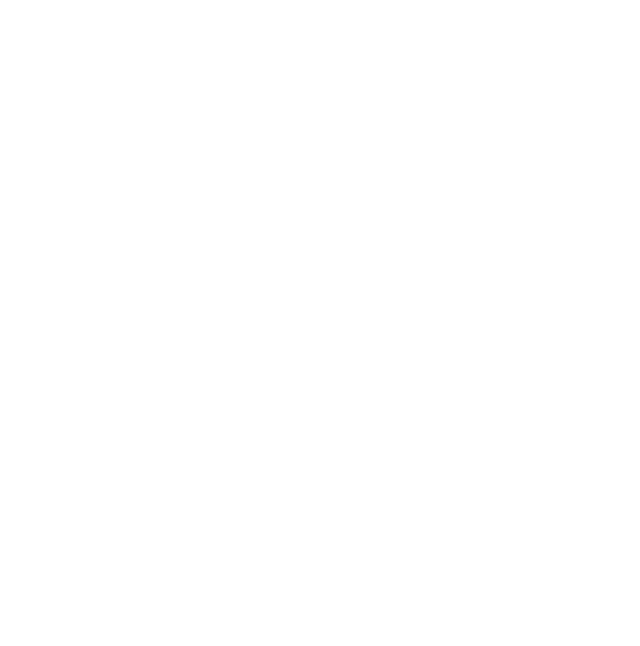
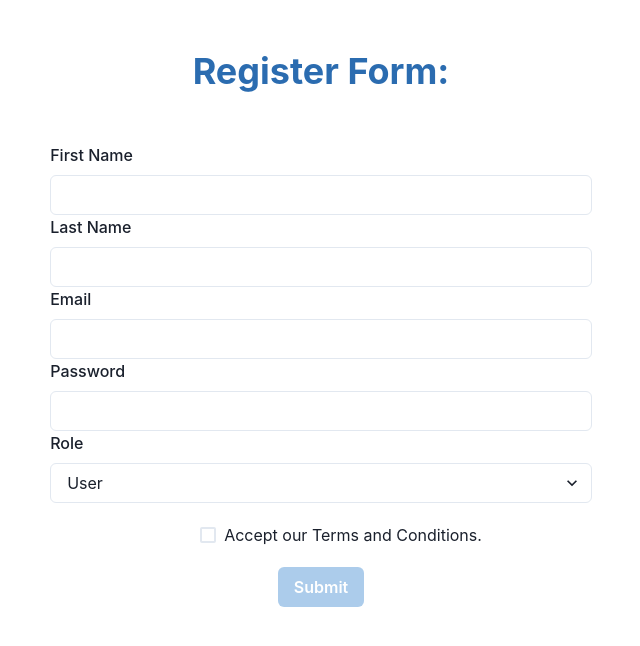
Before and after one commit to KatiaDev/step-react-lpd1921, a React (Create React App) app: page / in a window 1280 px wide. Shown: the top 646 px of the page, without its empty margins (319-959 px from the left). Built offline with nearby package versions, Linux system fonts and the light colour scheme.

Commit message:
Register Form

```diff
--- a/src/App.js
+++ b/src/App.js
@@ -1,5 +1,15 @@
+import RegisterForm from "./components/RegisterForm";
+import { Container, Heading } from "@chakra-ui/react";
+
 function App() {
-  return <div className="App"></div>;
+  return (
+    <Container className="App">
+      <Heading m="50px" textAlign="center" color="blue.600">
+        Register Form:
+      </Heading>
+      <RegisterForm />
+    </Container>
+  );
 }
 
 export default App;
--- /dev/null
+++ b/src/components/RegisterForm.js
@@ -0,0 +1,179 @@
+import React, { useEffect, useState } from "react";
+import * as yup from "yup";
+
+import {
+  Container,
+  FormControl,
+  FormLabel,
+  Input,
+  Select,
+  Button,
+  Checkbox,
+} from "@chakra-ui/react";
+
+const schema = yup.object().shape({
+  firstName: yup
+    .string()
+    .min(3, "Must be at least 3 chars.")
+    .required("FirstName can't be empty."),
+  lastName: yup.string().required("LastName can't be empty."),
+  email: yup
+    .string()
+    .email("The email is invalid.")
+    .required("Email is required."),
+  password: yup
+    .string()
+    .min(8, "The password should have at least 8 chars.")
+    .required("Password is required."),
+  role: yup.string().required("Role is required."),
+  terms: yup.boolean().oneOf([true], "You must accept terms and conditions"),
+});
+const initialData = {
+  firstName: "",
+  lastName: "",
+  email: "",
+  password: "",
+  role: "User",
+  terms: false,
+};
+
+const RegisterForm = () => {
+  const [formData, setFormData] = useState(initialData);
+  const [isButtonDisabled, setIsButtonDisabled] = useState(true);
+  const [errorMessage, setErrorMessage] = useState({
+    firstName: "",
+    lastName: "",
+    email: "",
+    password: "",
+    role: "",
+    terms: "",
+  });
+
+  const handleFieldValidation = (event) => {
+    yup
+      .reach(schema, event.target.name)
+      .validate(event.target.value)
+      .then(() =>
+        setErrorMessage({
+          ...errorMessage,
+          [event.target.name]: "",
+        })
+      )
+      .catch((error) => {
+        setErrorMessage({
+          ...errorMessage,
+          [event.target.name]: error.errors[0],
+        });
+      });
+  };
+
+  useEffect(() => {
+    async function helper() {
+      const valid = await schema.isValid(formData);
+      setIsButtonDisabled(!valid);
+    }
+
+    helper();
+  }, [formData]);
+
+  const handleInputChange = (event) => {
+    handleFieldValidation(event);
+    setFormData({
+      ...formData,
+      [event.target.name]:
+        event.target.type === "checkbox"
+          ? event.target.checked
+          : event.target.value,
+    });
+  };
+
+  const handleFormSubmit = (event) => {
+    event.preventDefault();
+    console.log("formData: ", formData);
+    setFormData(initialData);
+  };
+
+  return (
+    <Container textAlign="center">
+      <form onSubmit={handleFormSubmit}>
+        <FormControl>
+          <FormLabel>First Name</FormLabel>
+          {errorMessage.firstName ? (
+            <p style={{ color: "red" }}>{errorMessage.firstName}</p>
+          ) : null}
+          <Input
+            type="text"
+            name="firstName"
+            value={formData.firstName}
+            onChange={handleInputChange}
+          />
+        </FormControl>
+        <FormControl>
+          <FormLabel>Last Name</FormLabel>
+          {errorMessage.lastName ? (
+            <p style={{ color: "red" }}>{errorMessage.lastName}</p>
+          ) : null}
+          <Input
+            type="text"
+            name="lastName"
+            value={formData.lastName}
+            onChange={handleInputChange}
+          />
+        </FormControl>
+        <FormControl>
+          <FormLabel>Email</FormLabel>
+          {errorMessage.email ? (
+            <p style={{ color: "red" }}>{errorMessage.email}</p>
+          ) : null}
+          <Input
+            type="email"
+            name="email"
+            value={formData.email}
+            onChange={handleInputChange}
+          />
+        </FormControl>
+        <FormControl>
+          <FormLabel>Password</FormLabel>
+          {errorMessage.password ? (
+            <p style={{ color: "red" }}>{errorMessage.password}</p>
+          ) : null}
+          <Input
+            type="password"
+            name="password"
+            value={formData.password}
+            onChange={handleInputChange}
+          />
+        </FormControl>
+        <FormControl>
+          <FormLabel>Role</FormLabel>
+
+          <Select
+            name="role"
+            value={formData.role}
+            onChange={handleInputChange}
+          >
+            <option value="User">User</option>
+            <option value="Admin">Admin</option>
+            <option value="Mainteiner">Mainteiner</option>
+            <option value="Intern">Intern</option>
+          </Select>
+        </FormControl>
+        <FormControl m="20px">
+          <Checkbox
+            name="terms"
+            type="checkbox"
+            checked={formData.terms}
+            onChange={handleInputChange}
+          >
+            Accept our Terms and Conditions.
+          </Checkbox>
+        </FormControl>
+        <Button type="submit" colorScheme="blue" disabled={isButtonDisabled}>
+          Submit
+        </Button>
+      </form>
+    </Container>
+  );
+};
+
+export default RegisterForm;
--- a/src/index.js
+++ b/src/index.js
@@ -2,10 +2,13 @@
 import ReactDOM from "react-dom";
 import "./index.css";
 import App from "./App";
+import { ChakraProvider } from "@chakra-ui/react";
 
 ReactDOM.render(
   <React.StrictMode>
-    <App />
+    <ChakraProvider>
+      <App />
+    </ChakraProvider>
   </React.StrictMode>,
   document.getElementById("root")
 );
```
Also changed, not shown: package.json (+6 -1 lines), 1 other file (tests, documents, lock files or other folders).
